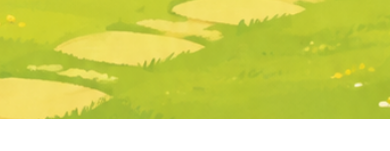
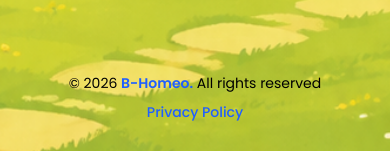
Before and after one commit to Rajeshj14/homeo-lp, a Next.js app: page / in a window 390 px wide. Shown: the part 8212-8363 px from the top of the page. Before the commit the page ends 8331 px from the top, so only its background shows below. Built offline with nearby package versions, Linux system fonts and the light colour scheme.

Commit message:
new homeo lp creationddd

```diff
--- a/components/KiddzoFooter.tsx
+++ b/components/KiddzoFooter.tsx
@@ -44,7 +44,7 @@ export default function KiddzoFooter() {
         </div>
       </section>
     </div>
-    <div className="relative z-10 -bottom-65 mx-auto flex max-w-[1490px] flex-col items-center justify-between gap-2 px-10 pb-7 text-center sm:flex-row sm:px-18 sm:text-left">
+    <div className="relative z-10 mt-8 mx-auto flex max-w-[1490px] flex-col items-center justify-between gap-2 px-10 pb-7 text-center sm:mt-0 sm:-bottom-65 sm:flex-row sm:px-18 sm:text-left">
       <p className="text-[14px] sm:text-[16px]">
         © 2026 <span className="font-semibold text-[#1f5fff]">B-Homeo.</span> All rights reserved
       </p>
```
